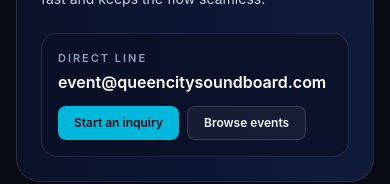
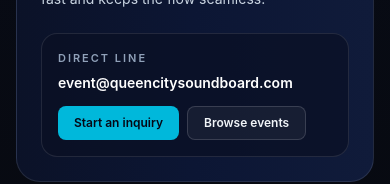
Before and after one commit to 0xwaya/queencity-soundboard-standalone, a Next.js app in the folder apps/web/: page / in a window 390 px wide. Shown: the part 2702-2886 px from the top of the page. Built offline with nearby package versions, Linux system fonts and the light colour scheme; no server answers; the database is empty.

Commit message:
Fix contact email wrap on mobile

```diff
--- a/apps/web/src/app/page.tsx
+++ b/apps/web/src/app/page.tsx
@@ -107,10 +107,10 @@
             </p>
           </div>
           <div className="flex flex-col gap-3 rounded-2xl border border-white/10 bg-[#0b1024]/70 p-4">
-            <div>
+            <div className="space-y-1">
               <p className="text-[11px] font-semibold uppercase tracking-[0.18em] text-slate-400">Direct line</p>
               <a
-                className="mt-1 inline-flex text-base font-semibold text-white hover:text-cyan-200"
+                className="inline-flex w-full break-all text-sm font-semibold leading-5 text-white hover:text-cyan-200 sm:text-base"
                 href="mailto:event@queencitysoundboard.com"
               >
                 event@queencitysoundboard.com
```
